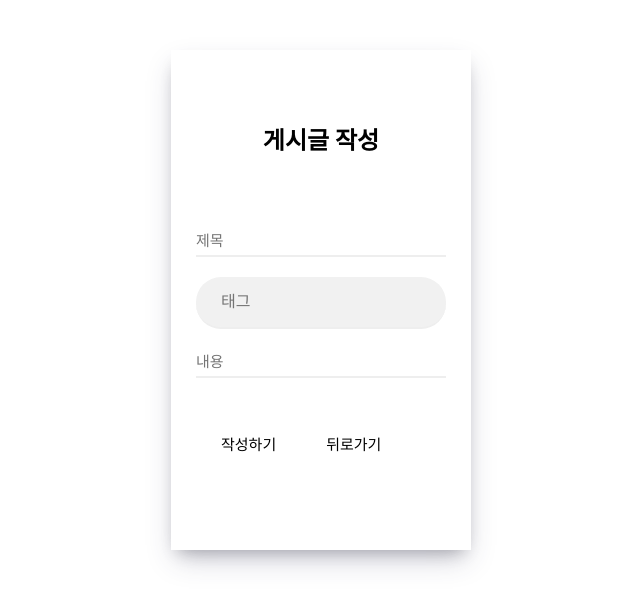
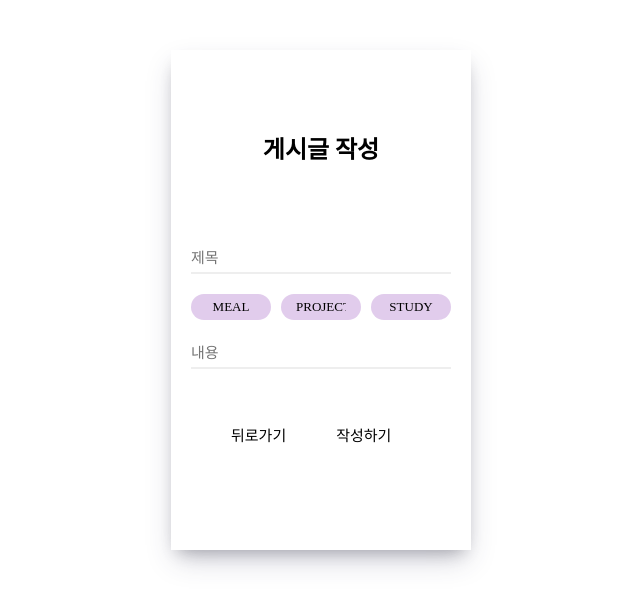
Before and after one commit to jaegwans/MOIDA_Frontend, a Next.js app: page /post/newPost in a window 1280 px wide. Shown: the top 608 px of the page, without its empty margins (319-959 px from the left). Built offline with nearby package versions, Linux system fonts and the light colour scheme.

Commit message:
style: 태그style, 페이지 nickname, 뒤로가기

```diff
--- a/src/pages/post/newPost.tsx
+++ b/src/pages/post/newPost.tsx
@@ -1,7 +1,7 @@
 import axios from "axios";
 import Link from "next/link";
 import { useRouter } from "next/router";
-import { FormEvent, ChangeEvent, useState } from "react";
+import { MouseEvent, FormEvent, ChangeEvent, useState } from "react";
 import { json } from "stream/consumers";
 import styled from "styled-components";
 import useToken from "../../hooks/useToken";
@@ -23,13 +23,20 @@ const New = () => {
         // console.log(title);
         setTitle(e.currentTarget.value);
     };
-    const onchangeType = (e: ChangeEvent<HTMLInputElement>) => {
-        // console.log(e.target.value);
-        setType(e.currentTarget.value);
-    };
+    // const onchangeType = (e: ChangeEvent<HTMLInputElement>) => {
+    //     // console.log(e.target.value);
+    //     setType(e.currentTarget.value);
+    // };
     const onchangeContext = (e: ChangeEvent<HTMLInputElement>) => {
         // console.log(e.target.value);
         setContext(e.currentTarget.value);
+    };
+
+    const onClickTypeData = (e: MouseEvent<HTMLInputElement>) => {
+        e.preventDefault();
+        console.log(e.currentTarget.value);
+        setType(e.currentTarget.value);
+        console.log(type);
     };
 
     const errorAlert = () => {
@@ -86,19 +93,39 @@ const New = () => {
             <h2>게시글 작성</h2>
             <NewPostList onSubmit={onSubmitNewPost}>
                 <InputListDiv>
-                    <input
+                    <InPutBox
                         type="text"
                         placeholder="제목"
                         onChange={onchangeTitle}
                         value={title}
                     />
-                    <input
+                    {/* <input
                         type="text"
                         placeholder="태그"
                         onChange={onchangeType}
                         value={type}
-                    />
-                    <input
+                    /> */}
+                    <ChipListDiv>
+                        <ChipInput
+                            type="text"
+                            placeholder="MEAL"
+                            value={"MEAL"}
+                            onClick={onClickTypeData}
+                        />
+                        <ChipInput
+                            type="text"
+                            placeholder="PROJECT"
+                            value={"PROJECT"}
+                            onClick={onClickTypeData}
+                        />
+                        <ChipInput
+                            type="text"
+                            placeholder="STUDY"
+                            value={"STUDY"}
+                            onClick={onClickTypeData}
+                        />
+                    </ChipListDiv>
+                    <InPutBox
                         type="text"
                         placeholder="내용"
                         onChange={onchangeContext}
@@ -106,10 +133,10 @@ const New = () => {
                     />
                 </InputListDiv>
                 <BtnDiv>
-                    <button type="submit">작성하기</button>
                     <Link href={"/postlist"}>
                         <button>뒤로가기</button>
                     </Link>
+                    <button type="submit">작성하기</button>
                 </BtnDiv>
             </NewPostList>
         </NewPost>
@@ -134,23 +161,12 @@ const NewPostList = styled.form`
     display: flex;
     flex-direction: column;
     gap: 20px;
-    input {
+    /* input {
         all: unset;
         border-bottom: 2px solid #eee;
         font-size: 15px;
         padding: 5px 0px;
-    }
-    input:nth-child(2) {
-        display: inline-block;
-        padding: 0 25px;
-        height: 50px;
-        font-size: 16px;
-        line-height: 50px;
-        border-radius: 25px;
-        background-color: #f1f1f1;
-    }
-    input:nth-child(3) {
-    }
+    } */
 `;
 
 const InputListDiv = styled.div`
@@ -159,8 +175,37 @@ const InputListDiv = styled.div`
     gap: 20px;
 `;
 
+const InPutBox = styled.input`
+    all: unset;
+    border-bottom: 2px solid #eee;
+    font-size: 15px;
+    padding: 5px 0px;
+`;
+
+const ChipListDiv = styled.div`
+    display: flex;
+    gap: 10px;
+`;
+
+const ChipInput = styled.input`
+    all: unset;
+    display: flex;
+    justify-content: center;
+    align-items: center;
+    background: #e1ccec;
+    width: 50px;
+    padding: 5px 15px;
+    border-radius: 32px;
+    font-size: 13px;
+    text-align: center;
+    &:hover {
+        background: #e1ccec8f;
+    }
+`;
+
 const BtnDiv = styled.div`
     margin-top: 10px;
+    margin-left: 15px;
     button {
         all: unset;
         margin: 20px;
--- a/src/pages/postlist.tsx
+++ b/src/pages/postlist.tsx
@@ -11,6 +11,7 @@ interface Post {
     title: string;
     context: string;
     type: string;
+    nickname: string;
     createdDate: string;
 }
 
@@ -87,7 +88,7 @@ const Postist = () => {
                                 <h1>{eachPost.title}</h1>
                                 <AuthorTypeDiv>
                                     <h5>{eachPost.type}</h5>
-                                    <h3>{eachPost.author}</h3>
+                                    <h3>{eachPost.nickname}</h3>
                                 </AuthorTypeDiv>
                                 {/* <p>{eachPost.context}</p> */}
                                 <span>{eachPost.createdDate.slice(2, 10)}</span>
```
Also changed, not shown: src/pages/post/detail/[id].tsx (+62 -5 lines), src/pages/post/editpost/[id].tsx (+50 -10 lines).
